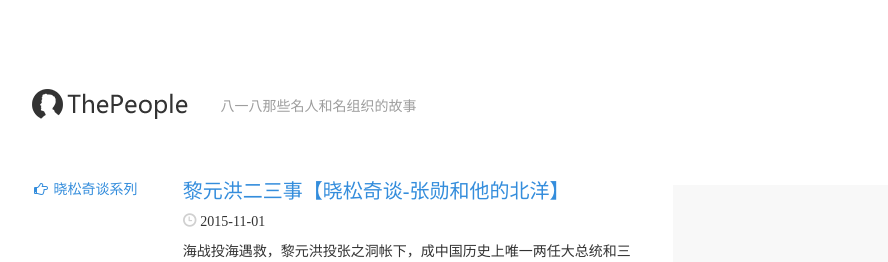
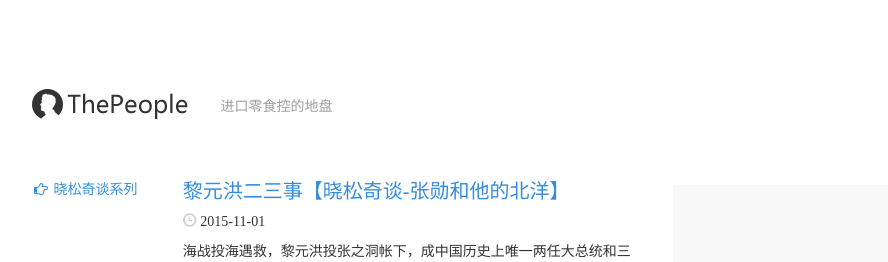
Before and after one commit to thepeople/thepeople.github.io, a Jekyll site: the page built from index.html, in a window 1280 px wide. Shown: the top 262 px of the page, without its empty margins (175-1063 px from the left). Built offline with Jekyll 4.4.1, drawn with Linux system fonts in a browser that asks for light colours; some web fonts are replaced; Markdown is read by kramdown in place of the engine named in the settings; comment, search, counter and statistics services are not loaded.

```diff
--- a/_config.yml
+++ b/_config.yml
@@ -1,7 +1,7 @@
-name: ThePeople
-description: 八一八那些名人和名组织的故事
+name: 识货吃货
+description: 进口零食控的地盘
 author: jiaj_luo
-keywords: 人类 组织 名人 故事
+keywords: 进口零食 零食 电商 识货吃货 吃货
 
 sass:
   sass_dir: assets/css/_sass
@@ -11,7 +11,8 @@
 redcarpet:
   extensions: ["no_intra_emphasis", "tables", "fenced_code_blocks", "autolink", "strikethrough", "superscript"]
 
-url: http://thepeople.github.io
+url: http://andyljj.github.io/shch
+
 permalink: /:year/:month/:title/
 owner:
     name: #
```
